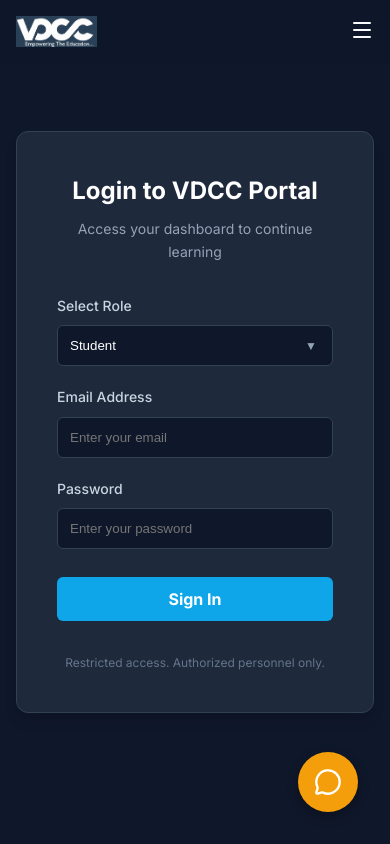
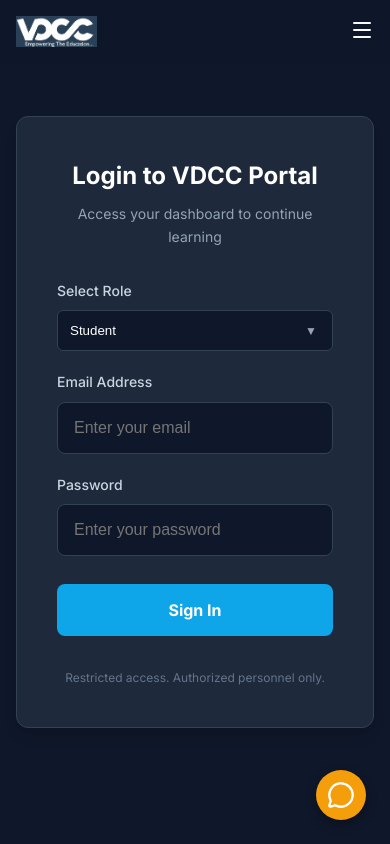
Before and after one commit to varunmahajan123/vdcc, a Next.js app: page /login in a window 390 px wide. Shown: the top 844 px of the page. Built offline with nearby package versions, Linux system fonts and the light colour scheme.

Commit message:
feat: enhance mobile responsiveness and standardize input/button styling across components.

```diff
--- a/src/app/globals.css
+++ b/src/app/globals.css
@@ -52,6 +52,7 @@
   max-width: 100vw;
   overflow-x: hidden;
   scroll-behavior: smooth;
+  -webkit-text-size-adjust: 100%;
 }
 
 body {
--- a/src/components/auth/LoginForm.tsx
+++ b/src/components/auth/LoginForm.tsx
@@ -10,6 +10,18 @@
     const [password, setPassword] = useState('');
     const [status, setStatus] = useState<'idle' | 'loading' | 'success' | 'error'>('idle');
     const [errorMessage, setErrorMessage] = useState('');
+
+    // Common input style
+    const inputStyle = {
+        width: '100%',
+        padding: '1rem',
+        backgroundColor: '#0f172a',
+        border: '1px solid #334155',
+        borderRadius: '8px',
+        color: 'white',
+        outline: 'none',
+        fontSize: '16px'
+    };
 
     const handleLogin = async (e: React.FormEvent) => {
         e.preventDefault();
@@ -86,15 +98,7 @@
                     placeholder="Enter your email"
                     required
                     disabled={status === 'loading'}
-                    style={{
-                        width: '100%',
-                        padding: '0.75rem',
-                        backgroundColor: '#0f172a',
-                        border: '1px solid #334155',
-                        borderRadius: '6px',
-                        color: 'white',
-                        outline: 'none'
-                    }}
+                    style={inputStyle}
                 />
             </div>
 
@@ -108,15 +112,7 @@
                     placeholder="Enter your password"
                     required
                     disabled={status === 'loading'}
-                    style={{
-                        width: '100%',
-                        padding: '0.75rem',
-                        backgroundColor: '#0f172a',
-                        border: '1px solid #334155',
-                        borderRadius: '6px',
-                        color: 'white',
-                        outline: 'none'
-                    }}
+                    style={inputStyle}
                 />
             </div>
 
@@ -134,8 +130,8 @@
                 style={{
                     backgroundColor: status === 'loading' ? '#94a3b8' : '#0ea5e9',
                     color: 'white',
-                    padding: '0.75rem',
-                    borderRadius: '6px',
+                    padding: '1rem',
+                    borderRadius: '8px',
                     fontWeight: 'bold',
                     border: 'none',
                     cursor: status === 'loading' ? 'not-allowed' : 'pointer',
--- a/src/components/chat/ChatWidget.module.css
+++ b/src/components/chat/ChatWidget.module.css
@@ -151,14 +151,40 @@
 @media (max-width: 480px) {
     .window {
         width: 100%;
-        height: 100%;
+        height: 70vh;
+        /* Max height 70vh as requested */
         bottom: 0;
         right: 0;
-        border-radius: 0;
+        border-radius: 16px 16px 0 0;
+        /* Rounded top corners */
+        transform-origin: bottom center;
+        border-bottom: none;
+        box-shadow: 0 -4px 20px rgba(0, 0, 0, 0.15);
     }
 
-    .header,
+    .window.open {
+        transform: translateY(0);
+        opacity: 1;
+    }
+
+    .window:not(.open) {
+        transform: translateY(100%);
+        opacity: 0;
+    }
+
+    .header {
+        padding: 1rem;
+    }
+
     .footer {
-        border-radius: 0;
+        padding-bottom: max(1rem, env(safe-area-inset-bottom));
+        /* Safe area for iPhone */
+    }
+
+    .toggleBtn {
+        bottom: 1.5rem;
+        right: 1.5rem;
+        width: 50px;
+        height: 50px;
     }
 }
--- a/src/components/chat/ChatWidget.tsx
+++ b/src/components/chat/ChatWidget.tsx
@@ -25,6 +25,18 @@
             scrollRef.current.scrollTop = scrollRef.current.scrollHeight;
         }
     }, [messages, isOpen]);
+
+    // Lock body scroll when chat is open on mobile
+    useEffect(() => {
+        if (isOpen && window.innerWidth <= 768) {
+            document.body.style.overflow = 'hidden';
+        } else {
+            document.body.style.overflow = 'unset';
+        }
+        return () => {
+            document.body.style.overflow = 'unset';
+        };
+    }, [isOpen]);
 
     const handleSend = async () => {
         if (!input.trim() || loading) return;
```
Also changed, not shown: src/components/contact/ContactForm.tsx (+17 -5 lines), src/components/courses/Courses.module.css (+22 -0 lines), src/components/hero/Hero.module.css (+14 -4 lines), src/components/testimonials/Testimonials.module.css (+19 -0 lines), src/components/why-us/WhyUs.module.css (+9 -0 lines).
